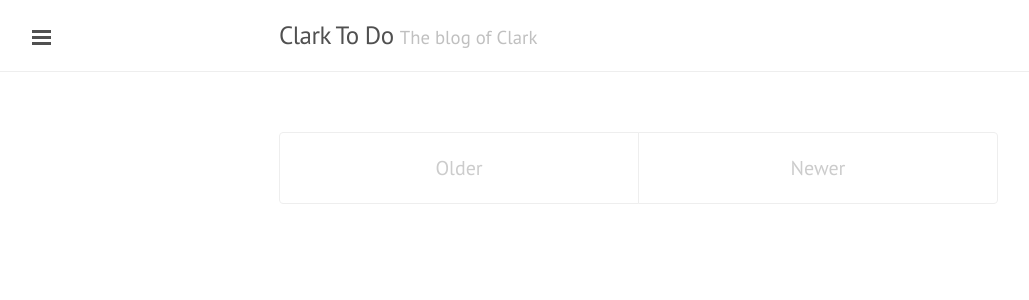
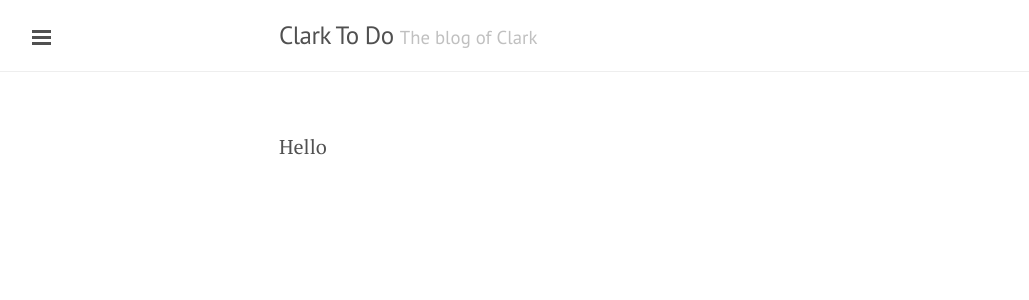
Before and after one commit to clarkdo/clarkdo.github.com, a Jekyll site: the page built from index.html, in a window 1280 px wide. Shown: the top 300 px of the page, without its empty margins (1-1030 px from the left). Built offline with Jekyll 4.4.1, drawn with Linux system fonts in a browser that asks for light colours; Markdown is read by kramdown in place of the engine named in the settings.

Commit message:
new theme

```diff
--- a/index.html
+++ b/index.html
@@ -4,34 +4,5 @@ title: Home
 ---
 
 <div class="posts">
-  {% for post in paginator.posts %}
-  <div class="post">
-    <h1 class="post-title">
-      <a href="{{ post.url }}">
-        {{ post.title }}
-      </a>
-    </h1>
-
-    <span class="post-date">{{ post.date | date_to_string }}</span>
-
-    {{ post.content }}
-  </div>
-  {% endfor %}
+Hello
 </div>
-
-<div class="pagination">
-  {% if paginator.next_page %}
-    <a class="pagination-item older" href="{{ site.baseurl }}page{{paginator.next_page}}">Older</a>
-  {% else %}
-    <span class="pagination-item older">Older</span>
-  {% endif %}
-  {% if paginator.previous_page %}
-    {% if paginator.page == 2 %}
-      <a class="pagination-item newer" href="{{ site.baseurl }}">Newer</a>
-    {% else %}
-      <a class="pagination-item newer" href="{{ site.baseurl }}page{{paginator.previous_page}}">Newer</a>
-    {% endif %}
-  {% else %}
-    <span class="pagination-item newer">Newer</span>
-  {% endif %}
-</div>
```
